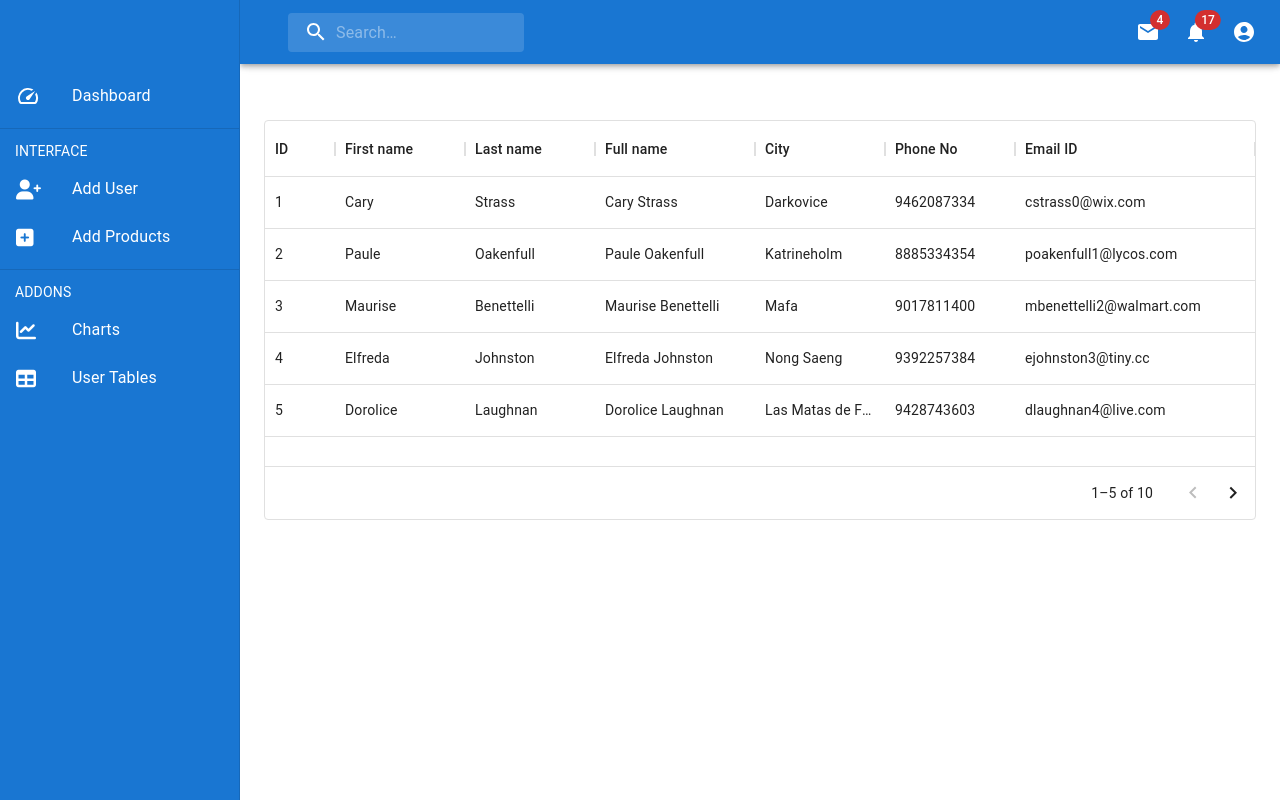
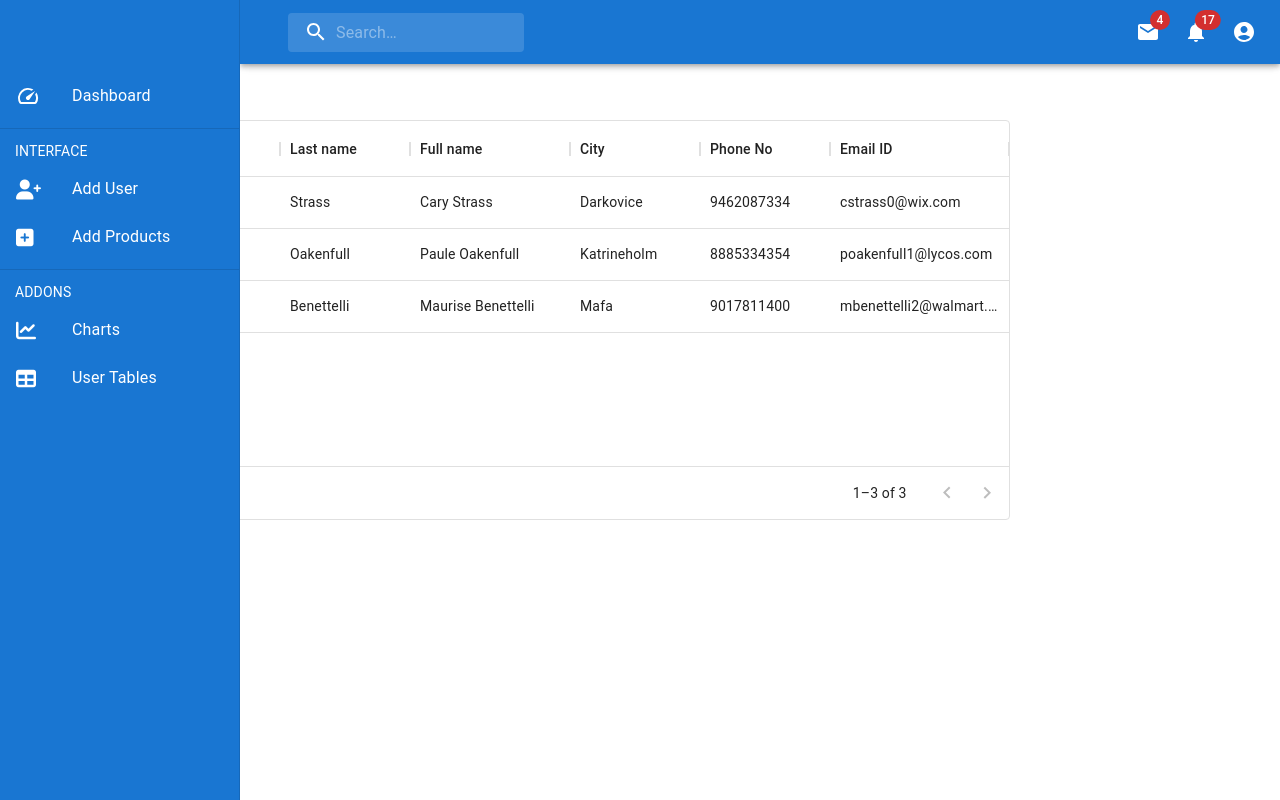
Before and after one commit to Karthikeyangeo/admin-dashboard-react, a React (Create React App) app: page /userTable in a window 1280 px wide. Built offline with nearby package versions, Linux system fonts and the light colour scheme.

Commit message:
useContext

```diff
--- a/public/index.html
+++ b/public/index.html
@@ -2,7 +2,7 @@
 <html lang="en">
   <head>
     <meta charset="utf-8" />
-    <link rel="icon" href="%PUBLIC_URL%/favicon.ico" />
+    <link rel="icon" href="https://icons.iconarchive.com/icons/cemagraphics/classic-cars/256/bmw-mini-icon.png" />
     <meta name="viewport" content="width=device-width, initial-scale=1" />
     <meta name="theme-color" content="#000000" />
     <meta
@@ -17,7 +17,7 @@
         href="https://fonts.googleapis.com/css?family=Nunito:200,200i,300,300i,400,400i,600,600i,700,700i,800,800i,900,900i"
         rel="stylesheet">
 
-    <title>React App</title>
+    <title>Admin Dashboard</title>
   </head>
   <body>
     <noscript>You need to enable JavaScript to run this app.</noscript>
--- a/src/App.js
+++ b/src/App.js
@@ -2,13 +2,39 @@
 import './App.css';
 import * as React from 'react';
 import {AdminDashboard} from './components/AdminDashboard';
+import { Switch, Route } from "react-router-dom";
+import { AddUser } from './routes/addUser';
+import { AddProducts } from './routes/addProducts';
+import {UserTable} from './routes/userTable';
+import {createContext,useState} from 'react';
+import {userData} from './globalData'
 
+export const StudentContext = createContext();
 
 function App() {
+
+  const [uservalue,setUserValue]= useState(userData);
   return (
     <div className="App">
       <AdminDashboard />
 
+      <Switch>
+        <StudentContext.Provider value ={{userData,uservalue,setUserValue}}>
+            {/* Each route is case, eg. - case '/about': */}
+            <Route path="/addUser">
+              <AddUser />
+            </Route>
+            <Route path="/addProducts">
+              <AddProducts />
+            </Route>
+            <Route path="/userTable">
+              <UserTable />
+            </Route>
+            <Route exact path ='/'>
+              <h1>Hi</h1>
+            </Route>
+          </StudentContext.Provider>
+      </Switch>
     </div>
   );
 }
--- a/src/components/AdminDashboard.js
+++ b/src/components/AdminDashboard.js
@@ -12,10 +12,7 @@ import ListItemText from '@mui/material/ListItemText';
 import SpeedIcon from '@mui/icons-material/Speed';
 import AdminAppBar from './AdminAppBar';
 import { useHistory } from 'react-router-dom';
-import { Switch, Route } from "react-router-dom";
-import { AddUser } from '../routes/addUser';
-import { AddProducts } from '../routes/addProducts';
-import {UserTable} from '../routes/userTable';
+
 
 
 
@@ -130,23 +127,6 @@ const drawerWidth = 240;
           ))}
         </List>
       </Drawer>
-
-
-      <Switch>
-          {/* Each route is case, eg. - case '/about': */}
-          <Route path="/addUser">
-            <AddUser />
-          </Route>
-          <Route path="/addProducts">
-            <AddProducts />
-          </Route>
-          <Route path="/userTable">
-            <UserTable />
-          </Route>
-          <Route exact path ='/'>
-            <h1>Hi</h1>
-          </Route>
-      </Switch>
     </Box>
   );
 }
--- a/src/globalData.js
+++ b/src/globalData.js
@@ -1,6 +1,26 @@
 
 // sample data for users
-const userData= [{
+
+const userData =[{
+  "fName": "Cary",
+ "lName": "Strass",
+ "city": "Darkovice",
+ "phone": 9462087334,
+ "email": "cstrass0@wix.com"
+}, {
+  "fName": "Paule",
+ "lName": "Oakenfull",
+ "city": "Katrineholm",
+ "phone": 8885334354,
+ "email": "poakenfull1@lycos.com"
+}, {
+  "fName": "Maurise",
+ "lName": "Benettelli",
+ "city": "Mafa",
+ "phone": 9017811400,
+ "email": "mbenettelli2@walmart.com"
+}];
+const userfullData= [{
      "fName": "Cary",
     "lName": "Strass",
     "city": "Darkovice",
@@ -62,4 +82,4 @@ const userData= [{
     "email": "eanthony9@google.de"
   }];
 
-  export {userData};
+  export {userData,userfullData};
--- a/src/routes/addUser.js
+++ b/src/routes/addUser.js
@@ -1,14 +1,16 @@
 // Function to display the form and to collect the data
 
-import React from 'react';
+import React, { useContext } from 'react';
 import Button from '@mui/material/Button';
 import TextField from '@mui/material/TextField';
 import {useFormik} from  "formik";
 import * as yup from 'yup';
 import Box from '@mui/material/Box';
-// import { useState } from 'react';
-// import { userData } from '../globalData';
-// import { UserTable } from './userTable';
+import { useState } from 'react';
+import { userData } from '../globalData';
+import { UserTable } from './userTable';
+import {useHistory} from 'react-router-dom';
+import { StudentContext } from '../App';
 
 
 
@@ -30,14 +32,16 @@ const formValidationSchema = yup.object({
 
 
 export function AddUser(){
-
+    const history = useHistory();
+    const {uservalue,setUserValue}= useContext(StudentContext);
     const{handleSubmit,values,handleBlur,handleChange,errors,touched,resetForm} = useFormik({
         initialValues :{fName:'',lName:'',city:'',phone:'',email:''},
         validationSchema : formValidationSchema,
         onSubmit:(newUser)=>{
             console.log('New User',newUser)
-            // setUserValue([...uservalue,newUser]);
-            // <UserTable uservalue={uservalue} setUserValue={setUserValue}/>
+            setUserValue([...uservalue,newUser]);
+            <UserTable uservalue={uservalue} />
+            history.push('/userTable')
             resetForm();
         }
 
--- a/src/routes/userTable.js
+++ b/src/routes/userTable.js
@@ -1,8 +1,8 @@
 import * as React from 'react';
 import { DataGrid } from '@mui/x-data-grid';
 import Box from '@mui/material/Box';
-import { userData } from '../globalData';
-import { string } from 'yup';
+import { StudentContext } from '../App';
+import { useContext } from 'react';
 
 const columns = [
   { field: 'id', headerName: 'ID', width: 70 },
@@ -26,7 +26,7 @@ const columns = [
 
 
  function UserTable() {
-    const [uservalue,setUserValue]= React.useState(userData)
+    const {uservalue,setUserValue}= useContext(StudentContext);
     //for providing id for the table based on the index value
     for(let i=0;i<uservalue.length;i++){
         uservalue[i].id=i+1;
@@ -38,7 +38,7 @@ const columns = [
         component="main"
         sx={{ flexGrow: 1, bgcolor: 'background.default', m:3,mt:15 }}
         >
-            <div style={{ height: 400, width: '100%'}}>
+            <div style={{ height: 400, width: '80%',paddingLeft:55}}>
             <DataGrid
                 rows={uservalue}
                 columns={columns}
```
